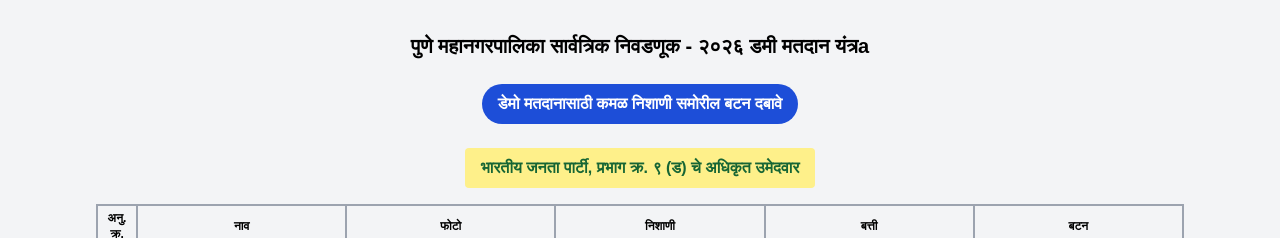
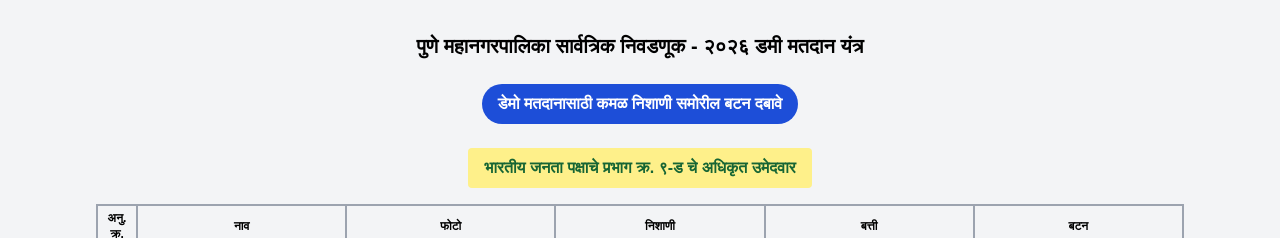
Before and after one commit to corporateDynastical/lahu_balwadkar_dummyvote, a Next.js app: page / in a window 1280 px wide. Shown: the top 238 px of the page. Built offline with nearby package versions, Linux system fonts and the light colour scheme.

Commit message:
Update page.tsx

```diff
--- a/app/page.tsx
+++ b/app/page.tsx
@@ -19,7 +19,7 @@
   return (
     <section className="bg-gray-100 dark:bg-gray-900 px-4 md:px-24 py-6 text-black dark:text-white">
       <h1 className="text-center text-xl font-bold mb-4 pt-2">
-        पुणे महानगरपालिका सार्वत्रिक निवडणूक - २०२६ डमी मतदान यंत्रa
+        पुणे महानगरपालिका सार्वत्रिक निवडणूक - २०२६ डमी मतदान यंत्र
       </h1>
 
       <div className="text-center mb-4 pt-2">
@@ -30,7 +30,7 @@
 
       <div className="text-center mb-4 pt-2">
         <span className="bg-yellow-200 text-green-800 font-bold px-4 py-2 inline-block rounded dark:bg-yellow-300">
-          भारतीय जनता पार्टी, प्रभाग क्र. ९ (ड) चे अधिकृत उमेदवार
+          भारतीय जनता पक्षाचे प्रभाग क्र. ९-ड चे अधिकृत उमेदवार
         </span>
       </div>
 
```
